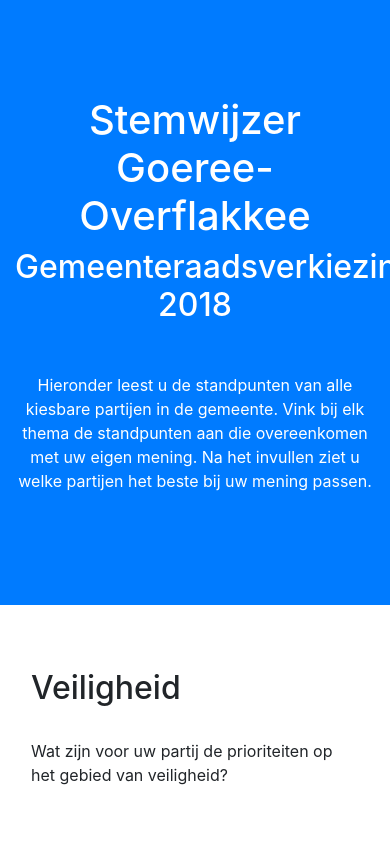
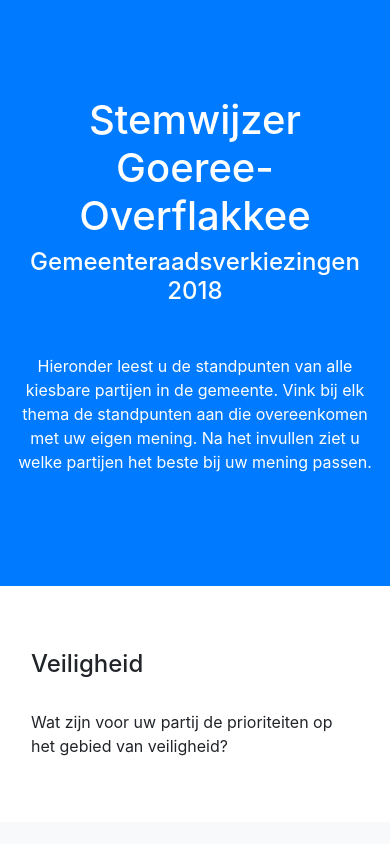
Before and after one commit to daan93/stemwijzergo, a plain HTML site: page index.html in a window 390 px wide. Shown: the top 844 px of the page. Drawn offline with Linux system fonts and the light colour scheme.

Commit message:
h2 hero valt nu binnen scherm

```diff
--- a/css/style.css
+++ b/css/style.css
@@ -14,3 +14,9 @@ input[type=checkbox] {
     width: 24px;
     height: 24px;
 }
+
+@media only screen and (max-width: 575px) {
+    h2 {
+        font-size: 1.5rem;
+    }
+}
```
